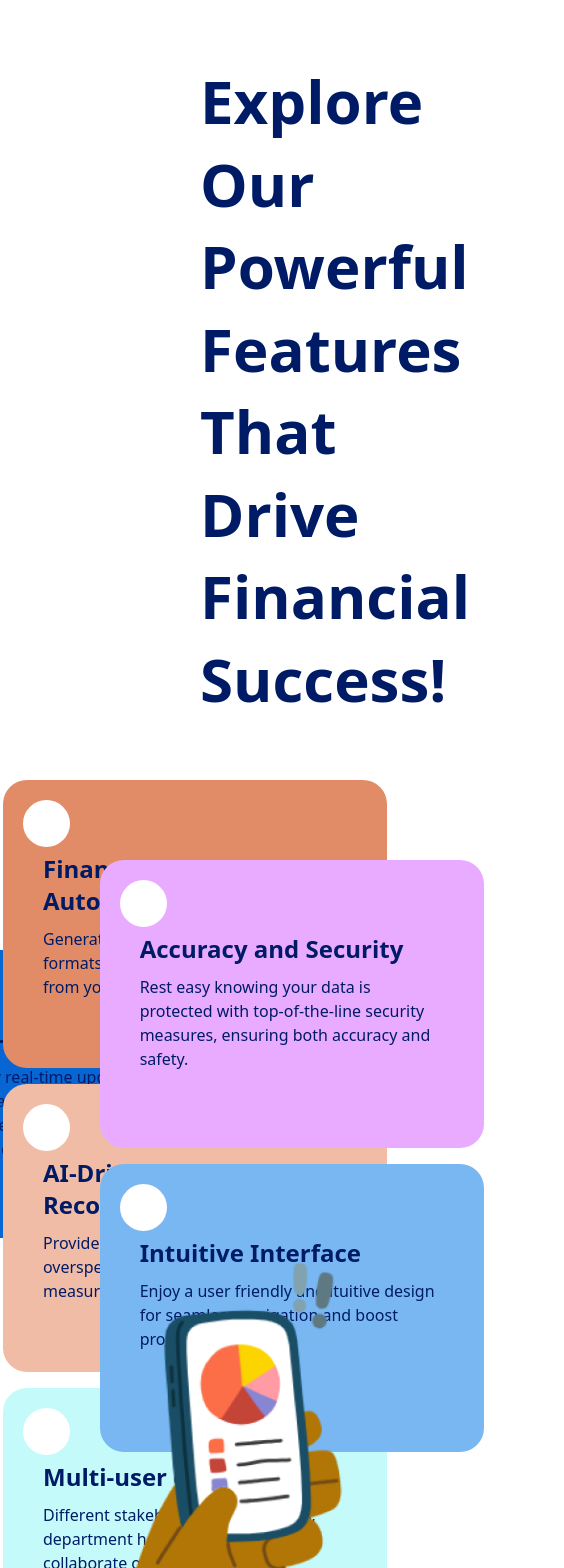
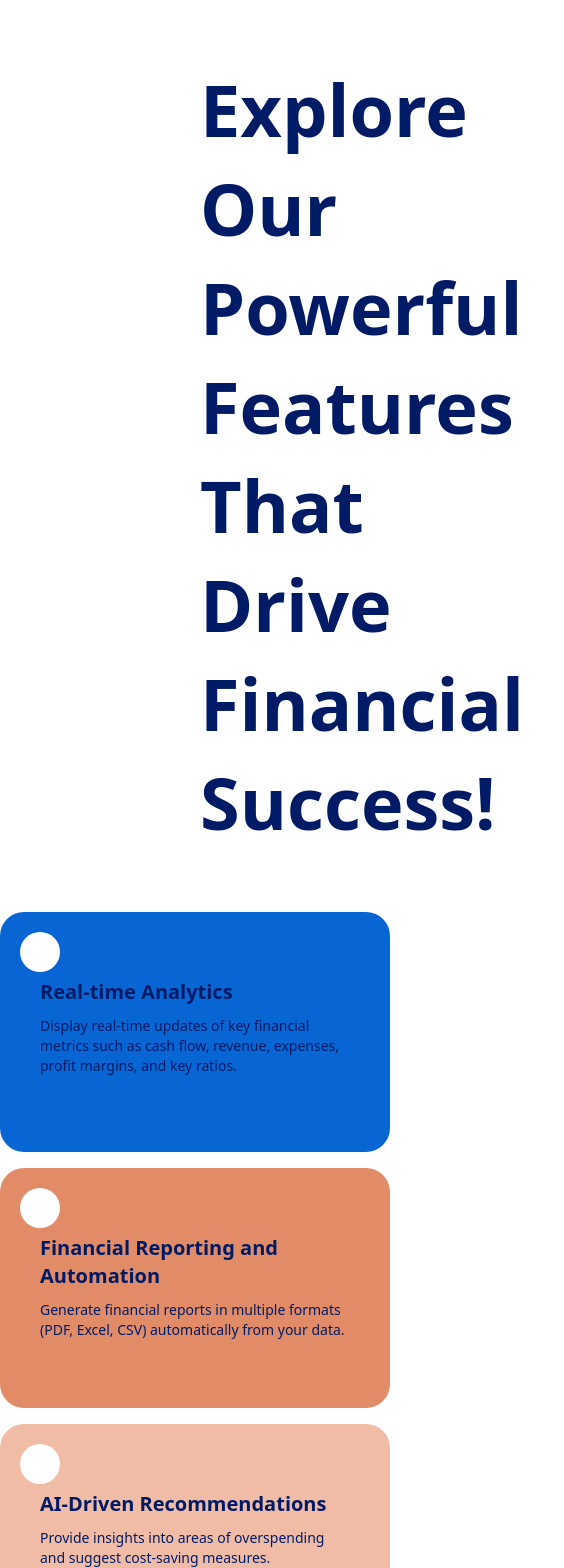
Before and after one commit to SarahSidAhmed/GDGDevFest, a Next.js app in the folder home-page/: page / in a window 390 px wide. Shown: the top 1568 px of the page, 564 px wide, since content can reach past the window. Built offline with nearby package versions, Linux system fonts and the light colour scheme.

Commit message:
responsivityy

```diff
--- a/home-page/src/app/Components/Features.jsx
+++ b/home-page/src/app/Components/Features.jsx
@@ -1,34 +1,59 @@
 "use client";
 
-import React from 'react';
+import React, { useState, useEffect } from 'react';
 import { features } from '../data';
 
 const Features = () => {
+  const [isLargeScreen, setIsLargeScreen] = useState(true);
+
+  // Update the layout based on the window width
+  useEffect(() => {
+    const handleResize = () => {
+      setIsLargeScreen(window.innerWidth >= 768); // Set breakpoint for large screens (768px and up)
+    };
+
+    // Initialize layout
+    handleResize();
+
+    // Listen for window resize
+    window.addEventListener('resize', handleResize);
+
+    // Clean up the event listener
+    return () => {
+      window.removeEventListener('resize', handleResize);
+    };
+  }, []);
+
   return (
     <section>
-      <h1 className='font-bold text-6xl px-[200px] py-[60px] m text-center leading-snug text-custom-blue'>
+     <h1 className='font-bold text-7xl px-[200px] py-[60px] text-center leading-snug text-custom-blue sm:text-4xl sm:px-[50px] xs:text-3xl'>
   Explore Our Powerful <br/>Features That Drive Financial <br /> Success!
 </h1>
+
+
+      {/* Conditionally render layout based on screen size */}
+      {isLargeScreen ? (
+        // Grid layout for large screens
         <div className="grid grid-cols-3 gap-[20px] justify-items-center">
-        {/* First Item: Centered in the First Column */}
-        <div className='col-span-1 flex justify-center my-[170px] ml-20'>
-          <div className='p-[20px] w-96 h-72 text-custom-blue rounded-3xl' style={{ backgroundColor: features[0].color }}>
-            <span className='w-[47px] h-[47px] inline-block rounded-full' style={{ backgroundColor: 'white' }}></span>
+          {/* First Item */}
+          <div className='col-span-1 flex justify-center my-[170px] sm:ml-20'>
+            <div className='p-[20px] w-full sm:w-96 h-60 sm:h-72 text-custom-blue rounded-3xl' style={{ backgroundColor: features[0].color }}>
+              <span className='w-[40px] h-[40px] sm:w-[47px] sm:h-[47px] inline-block rounded-full' style={{ backgroundColor: 'white' }}></span>
               <div className='px-[20px]'>
-              <h2 className='font-bold text-2xl pb-[10px]'>{features[0].title}</h2>
-              <p className='text-base font-medium'>{features[0].desc}</p>
+                <h2 className='font-bold text-xl sm:text-2xl pb-[10px]'>{features[0].title}</h2>
+                <p className='text-sm sm:text-base font-medium'>{features[0].desc}</p>
               </div>
             </div>
           </div>
 
-        {/* Second Column: Three Items Centered */}
+          {/* Second Column: Three Items */}
           <div className='col-span-1 flex flex-col items-center'>
             {features.slice(1, 4).map((feature, index) => (
-            <div key={index} className='p-[20px] w-96 h-72 text-custom-blue rounded-3xl mb-4' style={{ backgroundColor: feature.color }}>
-              <span className='w-[47px] h-[47px] inline-block rounded-full' style={{ backgroundColor: 'white' }}></span>
+              <div key={index} className='p-[20px] w-full sm:w-96 h-60 sm:h-72 text-custom-blue rounded-3xl mb-4' style={{ backgroundColor: feature.color }}>
+                <span className='w-[40px] h-[40px] sm:w-[47px] sm:h-[47px] inline-block rounded-full' style={{ backgroundColor: 'white' }}></span>
                 <div className='px-[20px]'>
-                <h2 className='font-bold text-2xl pb-[10px]'>{feature.title}</h2>
-                <p className='text-base font-medium'>{feature.desc}</p>
+                  <h2 className='font-bold text-xl sm:text-2xl pb-[10px]'>{feature.title}</h2>
+                  <p className='text-sm sm:text-base font-medium'>{feature.desc}</p>
                 </div>
               </div>
             ))}
@@ -37,18 +62,33 @@ const Features = () => {
           {/* Third Column: Two Items */}
           <div className='col-span-1 flex flex-col items-center my-[80px]'>
             {features.slice(4, 6).map((feature, index) => (
-            <div key={index} className='p-[20px] w-96 h-72 text-custom-blue rounded-3xl mb-4 mr-20 ' style={{ backgroundColor: feature.color }}>
-              <span className='w-[47px] h-[47px] inline-block rounded-full' style={{ backgroundColor: 'white' }}></span>
+              <div key={index} className='p-[20px] w-full sm:w-96 h-60 sm:h-72 text-custom-blue rounded-3xl mb-4 sm:mr-20' style={{ backgroundColor: feature.color }}>
+                <span className='w-[40px] h-[40px] sm:w-[47px] sm:h-[47px] inline-block rounded-full' style={{ backgroundColor: 'white' }}></span>
                 <div className='px-[20px]'>
-                <h2 className='font-bold text-2xl pb-[10px]'>{feature.title}</h2>
-                <p className='text-base font-medium'>{feature.desc}</p>
+                  <h2 className='font-bold text-xl sm:text-2xl pb-[10px]'>{feature.title}</h2>
+                  <p className='text-sm sm:text-base font-medium'>{feature.desc}</p>
                 </div>
               </div>
             ))}
           </div>
         </div>
-      <img className="relative" style={{ bottom: '430px' }} src="HandsPhone.png" alt="Phone in Hands" />
+      ) : (
+        // Flex layout for small screens
+        <div className="flex flex-col sm:flex-row sm:flex-wrap sm:justify-center items-center">
+        {features.map((feature, index) => (
+          <div key={index} className='p-[20px] w-full sm:w-96 h-60 sm:h-72 text-custom-blue rounded-3xl mb-4 sm:mr-4' style={{ backgroundColor: feature.color }}>
+            <span className='w-[40px] h-[40px] sm:w-[47px] sm:h-[47px] inline-block rounded-full' style={{ backgroundColor: 'white' }}></span>
+            <div className='px-[20px]'>
+              <h2 className='font-bold text-xl sm:text-2xl pb-[10px]'>{feature.title}</h2>
+              <p className='text-sm sm:text-base font-medium'>{feature.desc}</p>
+            </div>
+          </div>
+        ))}
+      </div>
+      )}
 
+      {/* Image displayed only on larger screens */}
+      <img className="relative hidden md:block" style={{ bottom: '430px' }} src="HandsPhone.png" alt="Phone in Hands" />
     </section>
   );
 };
--- a/home-page/src/app/Components/Opinions.jsx
+++ b/home-page/src/app/Components/Opinions.jsx
@@ -6,10 +6,13 @@ import { opinions } from '../data';
 const Opinions = () => {
   return (
     <section className='mt-[-450px] py-[50px]' style={{ backgroundColor: "#001B66" }}>
-      <img src="shape.png" alt="" className='absolute mt-[-230px]' style={{ right: '0px' }} />
-      <h1 className='font-bold text-6xl px-[200px] pb-[60px] text-center leading-snug text-white'>
+      {/* Hide the image on small screens, display on medium screens and above */}
+      <img src="shape.png" alt="" className='absolute mt-[-230px] hidden md:block' style={{ right: '0px' }} />
+
+      <h1 className='font-bold text-6xl md:text-4xl px-[200px] pb-[60px] text-center leading-snug text-white sm:px-[50px]'>
         Read What The <br /> Others Have To Say
       </h1>
+
       <div className='flex flex-col md:flex-row gap-[50px] md:gap-[100px] m-[50px]'>
         {opinions.map((val, index) => {
           return (
```
Lines whose indentation alone changed are shown as unchanged.
